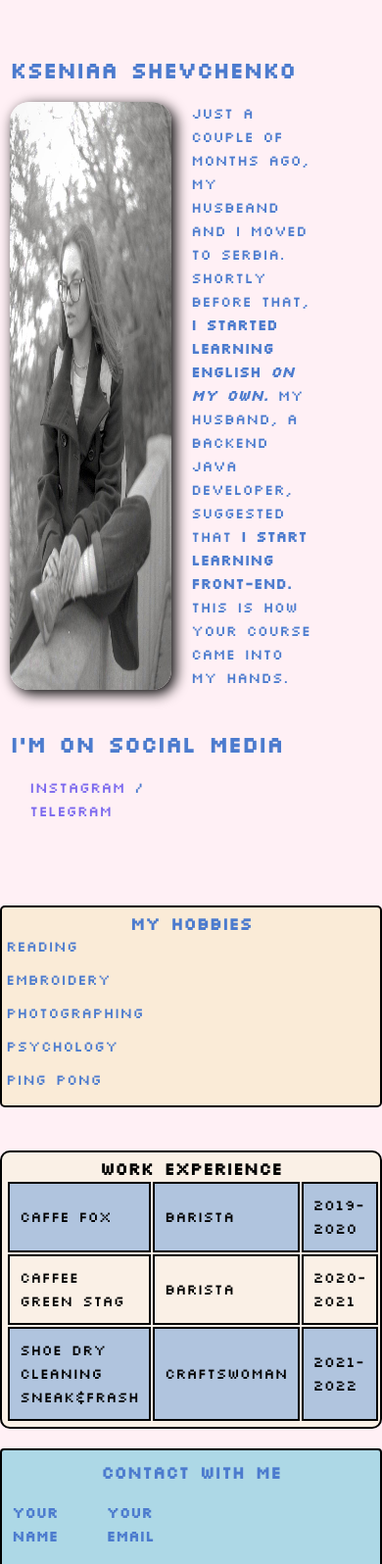
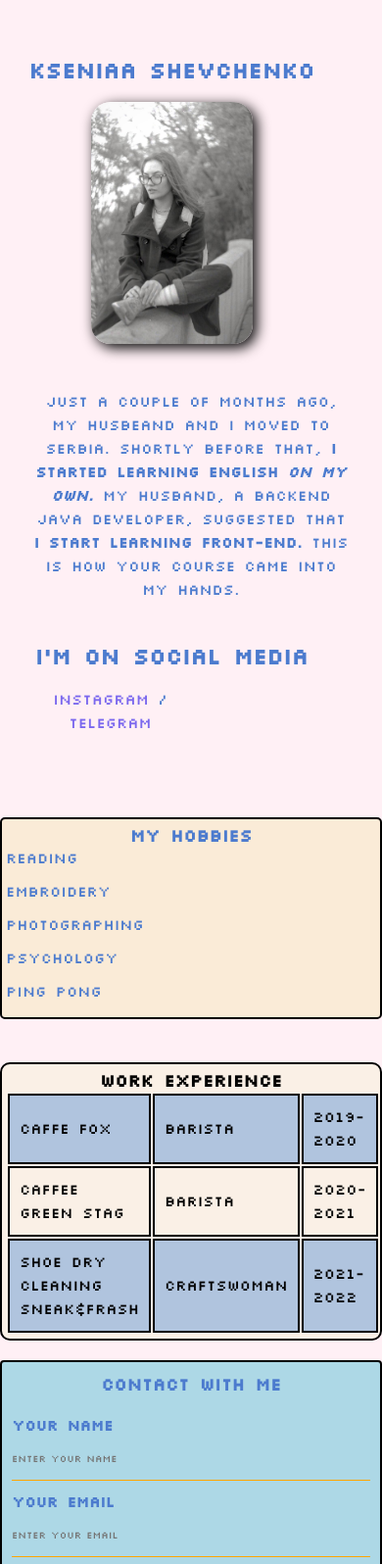
Before and after one commit to Shevmellow/Resume, a plain HTML site: page index.html in a window 390 px wide. Shown: the top 1596 px of the page at 98% size. Drawn offline with Linux system fonts and the light colour scheme.

Commit message:
adaptiv layout for  class text-info, text-info1 end class form

```diff
--- a/index.html
+++ b/index.html
@@ -17,7 +17,9 @@
 	<div class="container">
 		<div class="box">
 			<!-- <header class="card"> -->
+				<div class="info-text1">
 				<h2>Kseniaa Shevchenko</h2>
+				</div>
 				<div class="info" class="card">
 					<!-- <header class="card"class="fancy"> -->
 
@@ -36,14 +38,15 @@
 							This is how your course came into my hands.
 						</p>
 					</div>
-					<!-- </div> -->
-						<br>
+					<br>
+						<div class="info-text1">
+
 						<h2> I'm on social media</h2>
 						<p>
 							<a   href="https://www.instagram.com/she_kse/" target="_blank" class="link"> instagram </a>/
 							<a  href="https://t.me/awesome_travellers" target="_blank" class="link">telegram</a>
 						</p>
-
+						</div>
 				</div>
 			<!-- </header> -->
 
--- a/style.css
+++ b/style.css
@@ -1,5 +1,6 @@
 
 @import url('https://fonts.googleapis.com/css2?family=Silkscreen&display=swap');
+
 
 body {
     color: #4c7bce;
@@ -142,6 +143,27 @@ caption-side: bottom;
     box-sizing: border-box;
     /* display: inline-block; */
 }
+@media (max-width:650px) {
+    .info{
+        display: block;
+        text-align: center;
+    }
+    .info p {
+        display: block;
+        text-align: center;
+        width: 100%;
+    }
+    .info-text1 {
+        /* display: block; */
+        text-align: center;
+        width: 100%;
+    }
+
+    /* font-size: 1.3rem;
+    padding: 10px;
+    text-align: center; */
+
+}
 .info-text{
     display: flex;
     /* hanging-punctuation: first last; */
@@ -170,11 +192,18 @@ caption-side: bottom;
 
 }
 
+
 .link{
     color: mediumslateblue;
     text-decoration: none;
     transition: all .3s;
 }
+/* @media (max_width:650px) {
+    .link{
+        text-align: center;
+        width: 100%;
+                } } */
+
 .link:hover{
     opacity: 0.5;
     /* font-size: 12rem; */
@@ -224,6 +253,15 @@ letter-spacing: 3px;
     /* width: calc(50% - 20px); */
 
 }
+@media (max-width:  650px) {
+    .form-row   {
+        display:    block;
+}
+    .form-row, .form-group  {
+        width: 100%;
+        margin-right: 0;
+        margin-bottom: 10px;
+    }
 .form-row, .form-group:last-child{
     margin-right: 0;
 }
```
Also changed, not shown: 10_media.html (added, +37 -0 lines).
